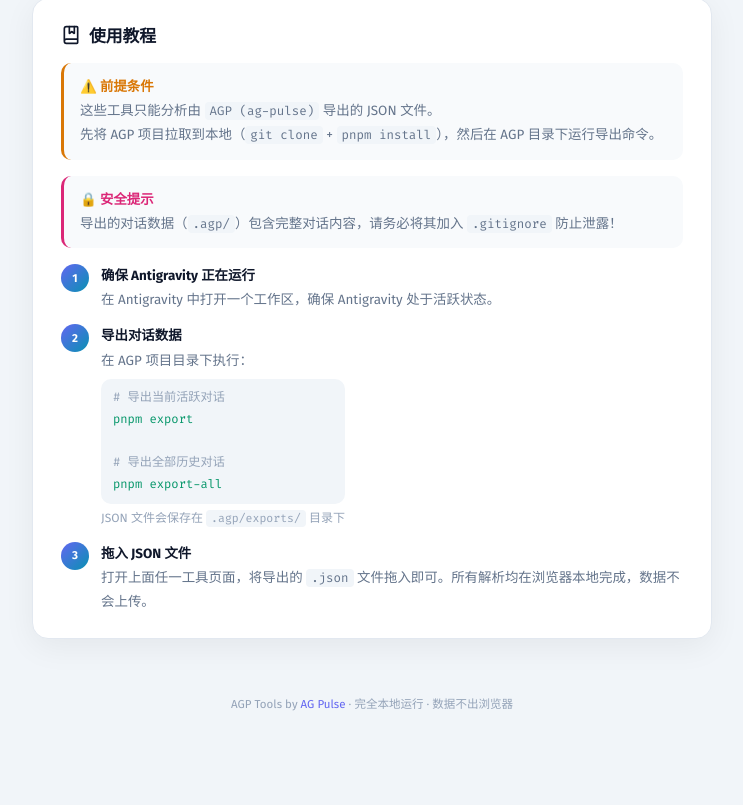
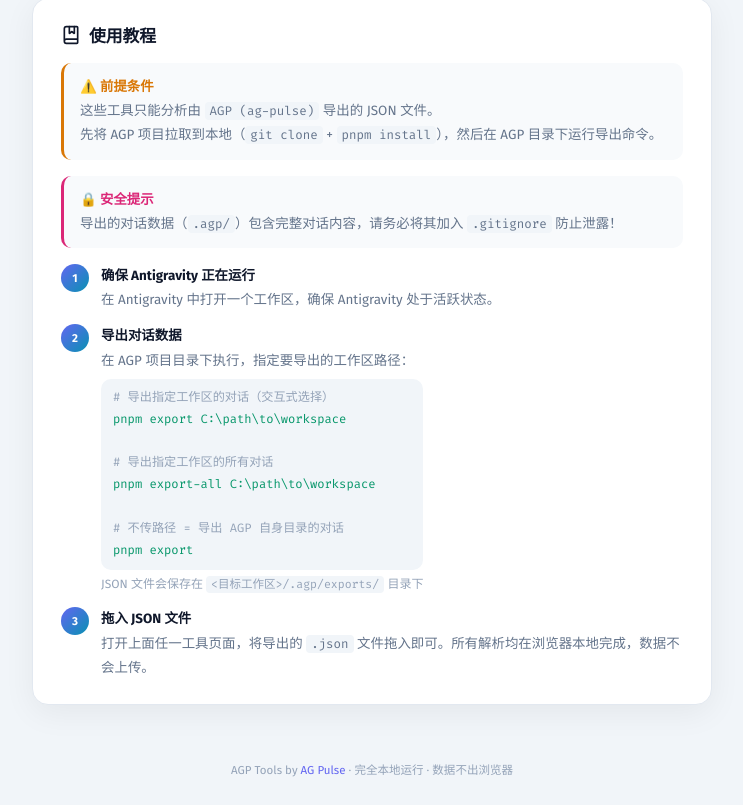
Before and after one commit to kirenath/Antigravity-Pulse, a website: page tools/index.html in a window 1280 px wide. Shown: the part 713-1518 px from the top of the page, without its empty margins (268-1011 px from the left). Before the commit the page ends 1452 px from the top, so only its background shows below. Drawn offline with nearby package versions, Linux system fonts and the light colour scheme.

Commit message:
feat: add AGP Tools landing page with tool descriptions, navigation, and theme toggle.

```diff
--- a/tools/index.html
+++ b/tools/index.html
@@ -499,7 +499,7 @@
               >
               <div>
                 <strong style="color: var(--tx1)">导出对话数据</strong><br />
-                在 AGP 项目目录下执行：
+                在 AGP 项目目录下执行，指定要导出的工作区路径：
                 <div
                   style="
                     margin-top: 6px;
@@ -510,13 +510,22 @@
                     font-size: 0.76rem;
                   "
                 >
-                  <span style="color: var(--tx3)"># 导出当前活跃对话</span
+                  <span style="color: var(--tx3)"
+                    ># 导出指定工作区的对话（交互式选择）</span
                   ><br />
-                  <span style="color: var(--green)">pnpm export</span
+                  <span style="color: var(--green)"
+                    >pnpm export C:\path\to\workspace</span
                   ><br /><br />
-                  <span style="color: var(--tx3)"># 导出全部历史对话</span
+                  <span style="color: var(--tx3)"
+                    ># 导出指定工作区的所有对话</span
                   ><br />
-                  <span style="color: var(--green)">pnpm export-all</span>
+                  <span style="color: var(--green)"
+                    >pnpm export-all C:\path\to\workspace</span
+                  ><br /><br />
+                  <span style="color: var(--tx3)"
+                    ># 不传路径 = 导出 AGP 自身目录的对话</span
+                  ><br />
+                  <span style="color: var(--green)">pnpm export</span>
                 </div>
                 <div
                   style="margin-top: 4px; font-size: 0.75rem; color: var(--tx3)"
@@ -530,7 +539,7 @@
                       background: var(--bg0);
                       font-size: 0.72rem;
                     "
-                    >.agp/exports/</code
+                    >&lt;目标工作区&gt;/.agp/exports/</code
                   >
                   目录下
                 </div>
```
